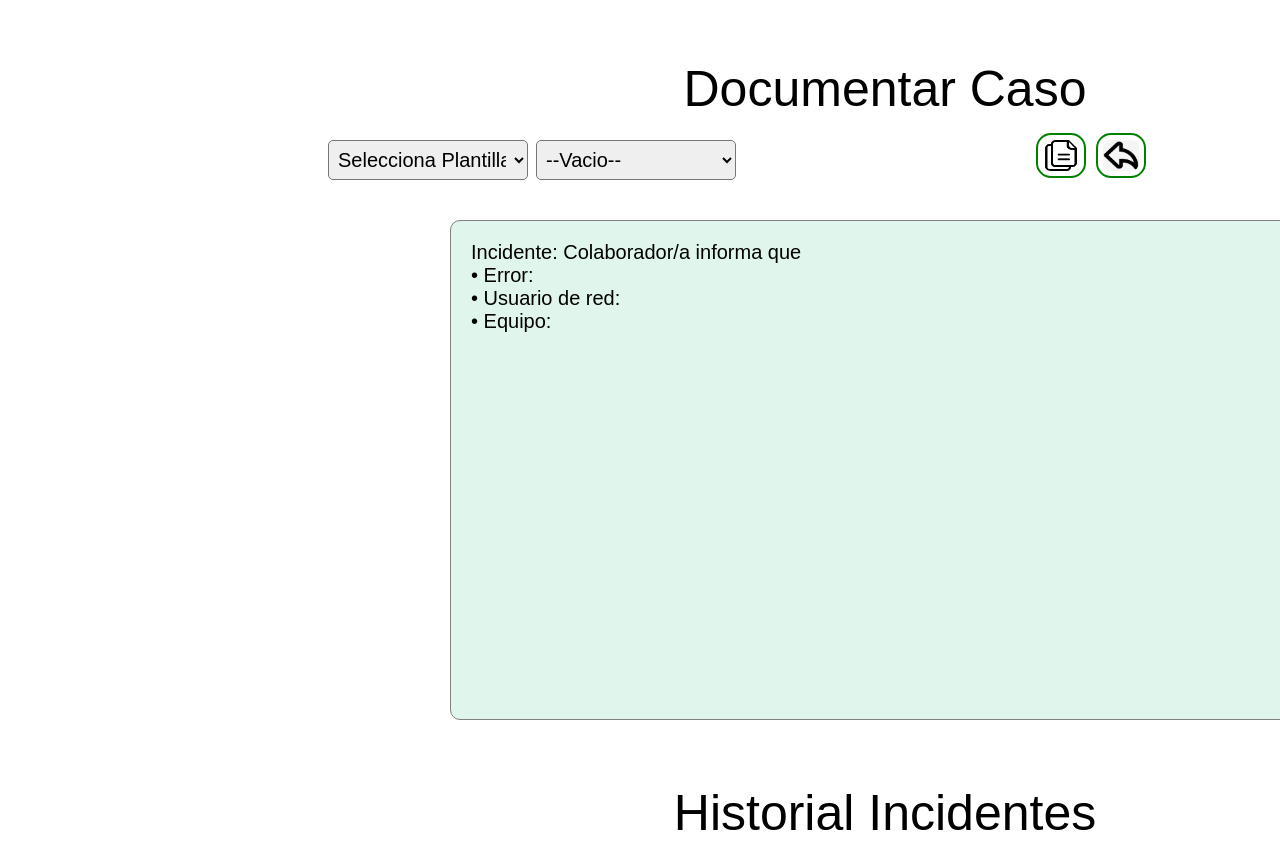
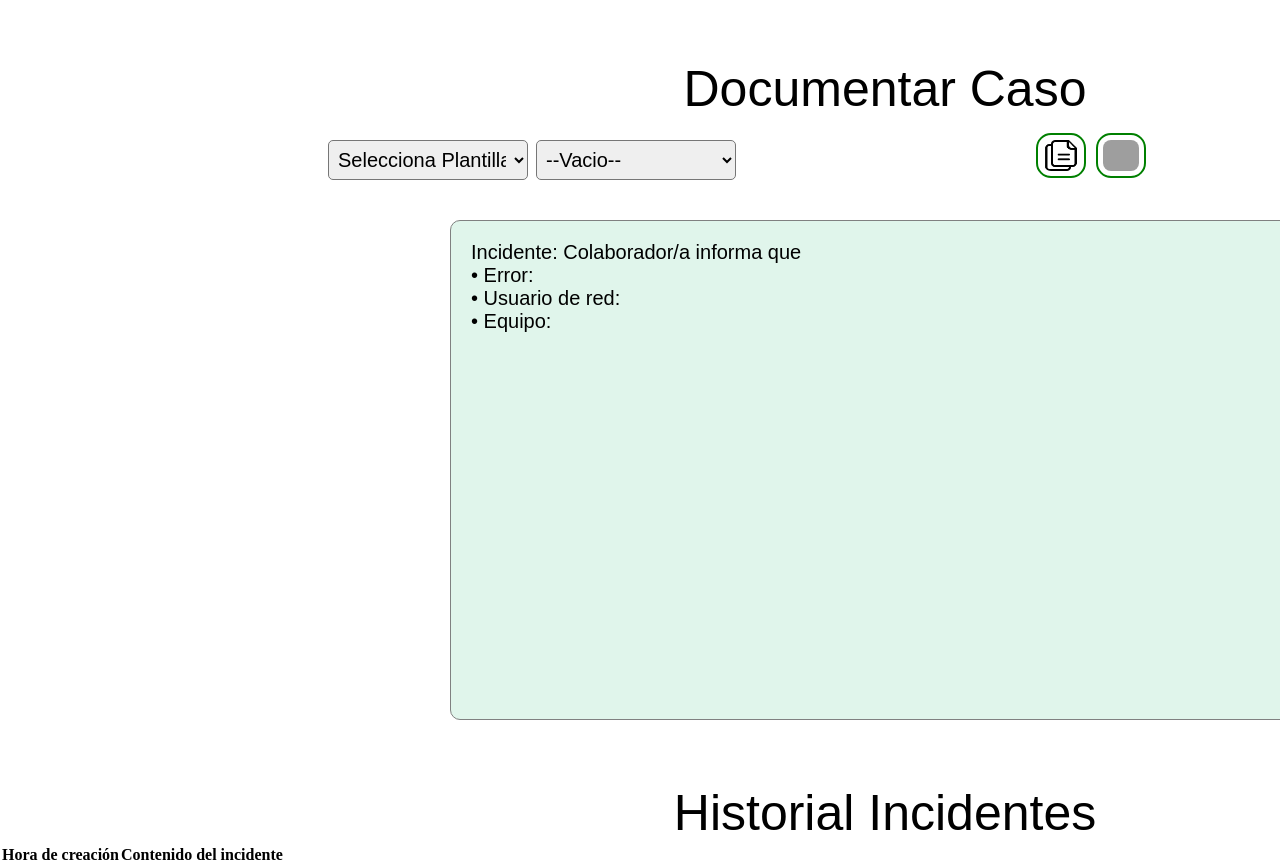
Before and after one commit to jose-beltran/UnisysFlask, a Flask app: page /documentar in a window 1280 px wide; the page is wider, and only the part inside the window is pictured. Shown: the part 80-946 px from the top of that part. Before the commit the page ends 910 px from the top of that part, so only its background shows below. Run offline with Flask 2, Linux system fonts and the light colour scheme; lists and menus that the app fills with data are empty; grey boxes are pictures that could not be loaded.

Commit message:
Update documentar.html

```diff
--- a/templates/documentar.html
+++ b/templates/documentar.html
@@ -31,8 +31,8 @@
     </select>
 
 
-    <img id="copy" class="img-copy" src="{{ url_for('static', filename='img/copy.png') }}" alt="copiar" title="Copiar" onclick="guardarContenido()"/>
-    <img id="undo" src="{{ url_for('static', filename='img/flecha.png') }}" class="img-table__return"/>
+    <img id="copy" class="img-copy" src="{{ url_for('static', filename='img/copy.png') }}" alt="Copiar" title="Copiar" onclick="guardarYBorrarTexto()"/>
+    <img id="save" class="img-table__return" src="{{ url_for('static', filename='img/guardar.png') }}"  alt="Copiar y Guardar" onclick="guardarContenido()"/>
 
 </div>
 
@@ -46,13 +46,18 @@ Incidente: Colaborador/a informa que
     </textarea>
 </div>
 
-<h3 id="codigoPlantilla"></h3>
-<h3 id="codigoPlantilla2"></h3>
+<h3 class="codigoPlantilla" id="codigoPlantilla"></h3>
 
 <div id="contenedor">
     <div class="texto">
         Historial Incidentes
     </div>
+    <table id="miTabla">
+        <tr>
+            <th>Hora de creación</th>
+            <th>Contenido del incidente</th>
+        </tr>
+    </table>
 </div>
 
 <script src="{{ url_for('static', filename='js/script.js') }}"></script>
```
